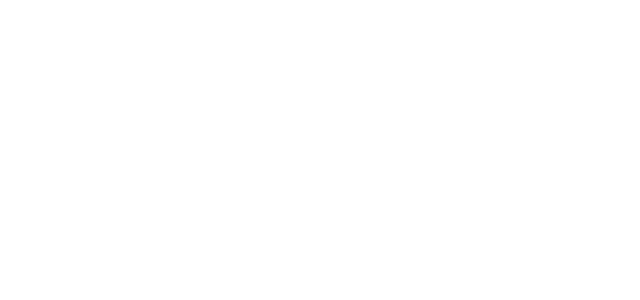
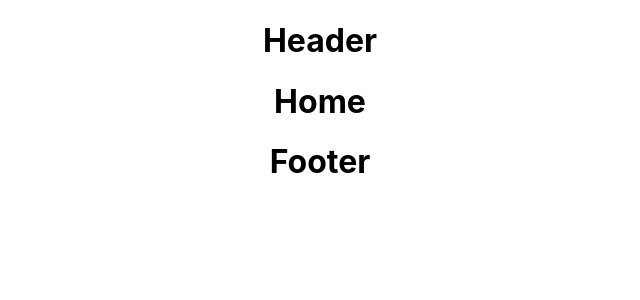
Before and after one commit to Jonathan2025/FRONTEND-ExpressReactPortfolio, a React (Create React App) app: page / in a window 1280 px wide. Shown: the top 300 px of the page, without its empty margins (320-960 px from the left). Built offline with nearby package versions, Linux system fonts and the light colour scheme.

Commit message:
added in the new boiler plate which has paths to the home, project and about page

```diff
--- a/src/App.js
+++ b/src/App.js
@@ -23,9 +23,15 @@
 
 
   return (
+    //6 added in the new boiler plate which has paths to the home, project and about page
     <div className="App">
-
-
+      <Header />
+      <Routes>
+        <Route exact path="/" element={<Home/>}/>
+        <Route exact path="/projects" element={<Projects URL={URL}/>}/>
+        <Route exact path="/about" element={<About URL={URL}/>}/>
+      </Routes>
+      <Footer />
     </div>
   );
 }
```
